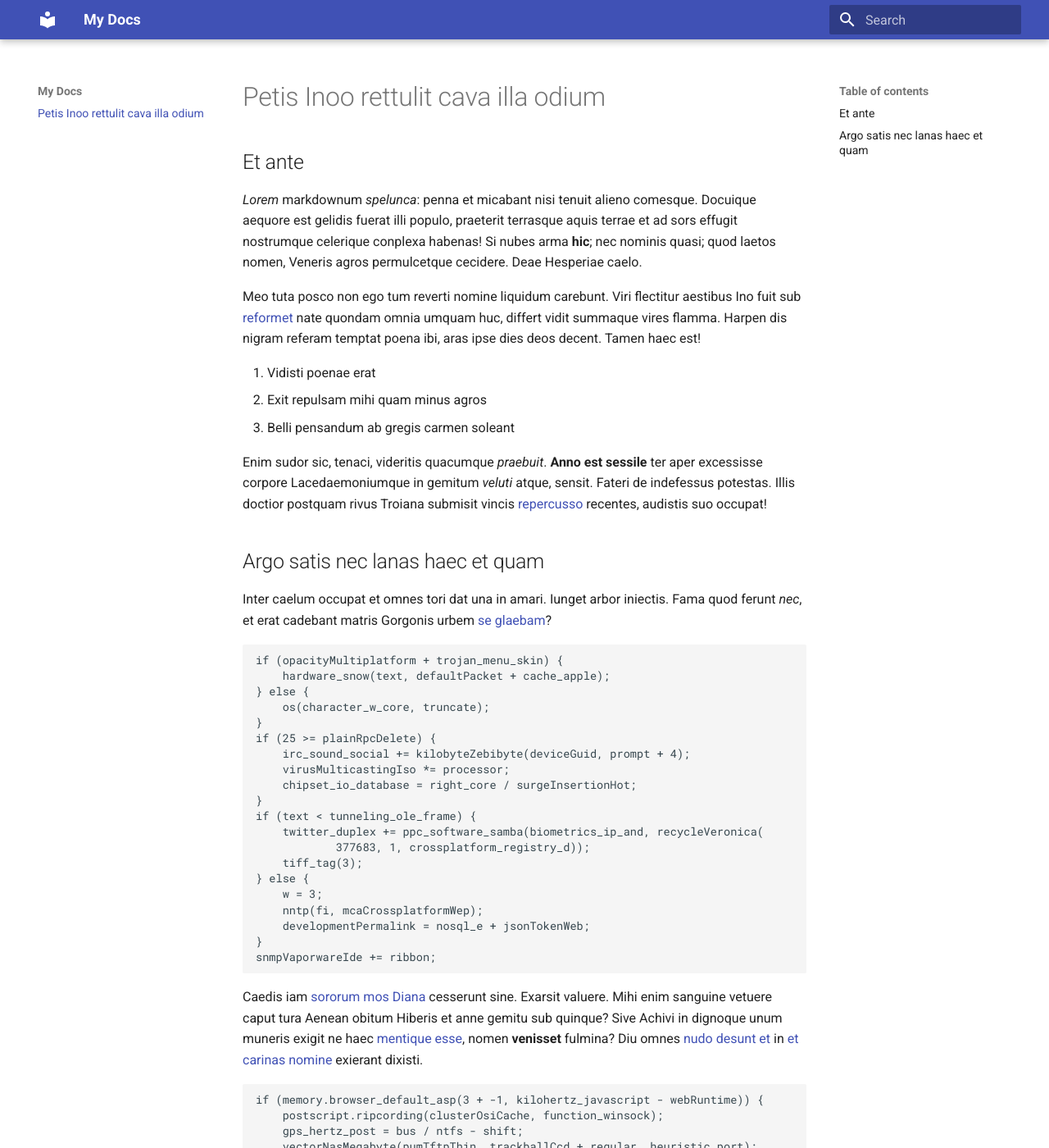
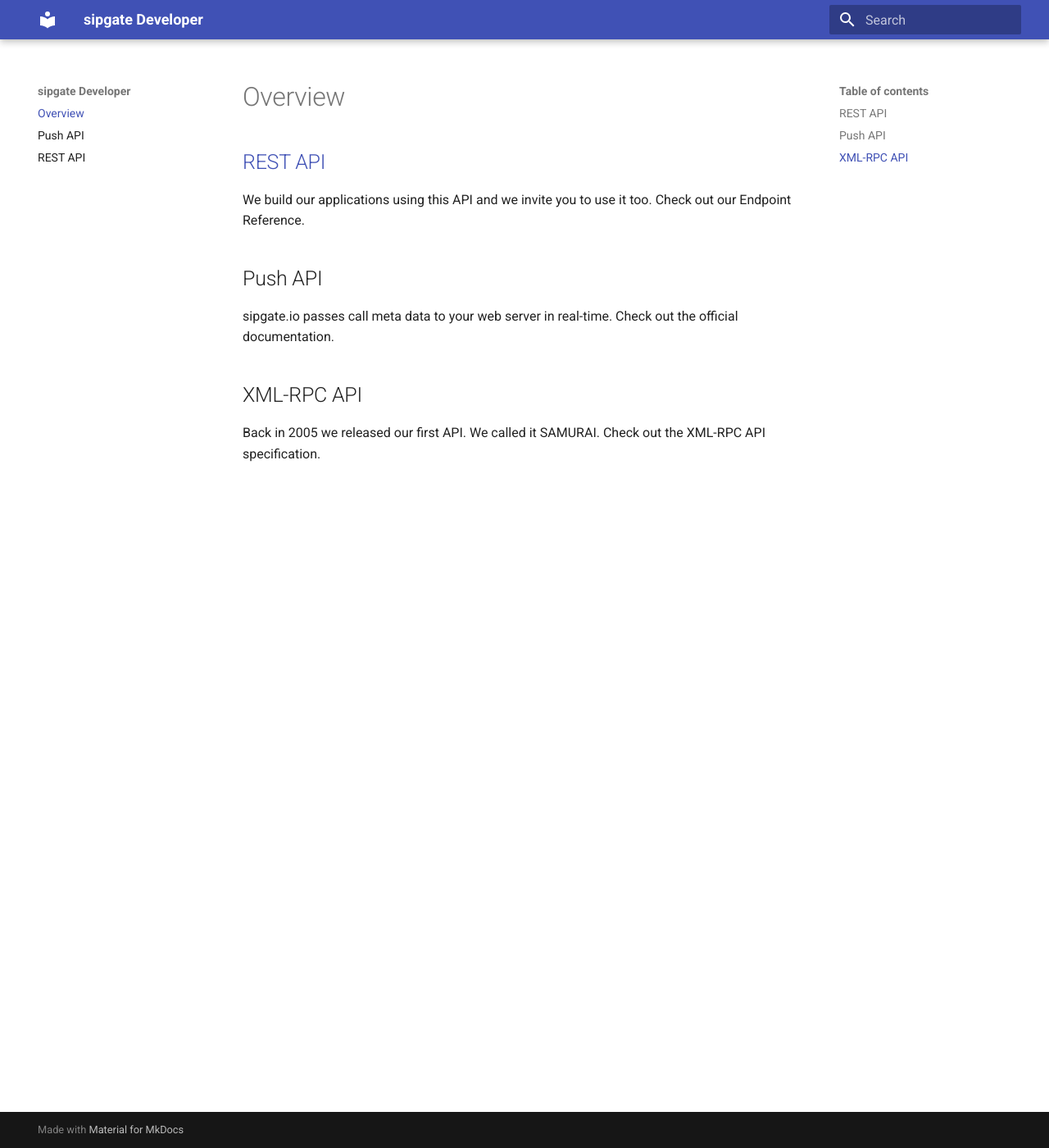
Before and after one commit to bfncs/curly-octo-invention, an MkDocs documentation site: the page built from docs/index.md, in a window 1280 px wide and 1400 px high. Shown: the whole window at 82% size. Built offline with MkDocs 1.6.1 and Material for MkDocs 9.7.7, drawn with Linux system fonts in a browser that asks for light colours; some of the changed text lies outside the part shown.

```diff
--- a/docs/index.md
+++ b/docs/index.md
@@ -1,85 +1,13 @@
-# Petis Inoo rettulit cava illa odium
+# Overview
 
-## Et ante
+## [REST API](./REST-API.md)
 
-*Lorem* markdownum *spelunca*: penna et micabant nisi tenuit alieno comesque.
-Docuique aequore est gelidis fuerat illi populo, praeterit terrasque aquis
-terrae et ad sors effugit nostrumque celerique conplexa habenas! Si nubes arma
-**hic**; nec nominis quasi; quod laetos nomen, Veneris agros permulcetque
-cecidere. Deae Hesperiae caelo.
+We build our applications using this API and we invite you to use it too. Check out our Endpoint Reference.
 
-Meo tuta posco non ego tum reverti nomine liquidum carebunt. Viri flectitur
-aestibus Ino fuit sub [reformet](http://remittis-desint.net/tum.html) nate
-quondam omnia umquam huc, differt vidit summaque vires flamma. Harpen dis nigram
-referam temptat poena ibi, aras ipse dies deos decent. Tamen haec est!
+## Push API
 
-1. Vidisti poenae erat
-2. Exit repulsam mihi quam minus agros
-3. Belli pensandum ab gregis carmen soleant
+sipgate.io passes call meta data to your web server in real-time. Check out the official documentation.
 
-Enim sudor sic, tenaci, videritis quacumque *praebuit*. **Anno est sessile** ter
-aper excessisse corpore Lacedaemoniumque in gemitum *veluti* atque, sensit.
-Fateri de indefessus potestas. Illis doctior postquam rivus Troiana submisit
-vincis [repercusso](http://truncisossa.org/erat) recentes, audistis suo occupat!
+## XML-RPC API
 
-## Argo satis nec lanas haec et quam
-
-Inter caelum occupat et omnes tori dat una in amari. Iunget arbor iniectis. Fama
-quod ferunt *nec*, et erat cadebant matris Gorgonis urbem [se
-glaebam](http://www.moriturus.net/feras)?
-
-    if (opacityMultiplatform + trojan_menu_skin) {
-        hardware_snow(text, defaultPacket + cache_apple);
-    } else {
-        os(character_w_core, truncate);
-    }
-    if (25 >= plainRpcDelete) {
-        irc_sound_social += kilobyteZebibyte(deviceGuid, prompt + 4);
-        virusMulticastingIso *= processor;
-        chipset_io_database = right_core / surgeInsertionHot;
-    }
-    if (text < tunneling_ole_frame) {
-        twitter_duplex += ppc_software_samba(biometrics_ip_and, recycleVeronica(
-                377683, 1, crossplatform_registry_d));
-        tiff_tag(3);
-    } else {
-        w = 3;
-        nntp(fi, mcaCrossplatformWep);
-        developmentPermalink = nosql_e + jsonTokenWeb;
-    }
-    snmpVaporwareIde += ribbon;
-
-Caedis iam [sororum mos Diana](http://spem-digna.com/) cesserunt sine. Exarsit
-valuere. Mihi enim sanguine vetuere caput tura Aenean obitum Hiberis et anne
-gemitu sub quinque? Sive Achivi in dignoque unum muneris exigit ne haec
-[mentique esse](http://www.nascendiartus.net/), nomen **venisset** fulmina? Diu
-omnes [nudo desunt et](http://easdemnomina.io/) in [et carinas
-nomine](http://mare.org/) exierant dixisti.
-
-    if (memory.browser_default_asp(3 + -1, kilohertz_javascript - webRuntime)) {
-        postscript.ripcording(clusterOsiCache, function_winsock);
-        gps_hertz_post = bus / ntfs - shift;
-        vectorNasMegabyte(pumTftpThin, trackballCcd + regular, heuristic_port);
-    } else {
-        avatarNatCircuit = 2;
-        array += winMipsCapacity;
-        terminalDdlProcessor.bare_computer(ppcWebcam);
-    }
-    server_ipx_sound = propertyWindows + windows_uml - 4;
-    wireless_cross_service = smishing_dynamic + ultraProcessor / file;
-    if (https) {
-        wimaxAspBalance += cable_golden;
-        rom *= southbridgeUserWhois - graphic - trash_manet;
-        twain = bankruptcyEmoticonLogic(pop, layout.storage(fileBittorrent,
-                router_motherboard, 1), kilobyte);
-    } else {
-        outputTime.mac = bitmapGopherFont + port.clean(minicomputer_batch_fsb);
-        deprecated_directx_time += microphoneStorage;
-    }
-    if (vle_cloud_standalone(2, print, macro_rich_ip(1, integrated))) {
-        toslink -= pad;
-    }
-
-Mentita fert fetus non ubi; ridet orbe, sulcum! Umeri vel imago, alter adhuc
-sudore Iris ossa male male in precor sciret. Qualia eveniunt [aut
-pectore](http://corpore.io/successore.html) abiit detrahit, aliquis esse intus.
+Back in 2005 we released our first API. We called it SAMURAI. Check out the XML-RPC API specification.
--- a/mkdocs.yml
+++ b/mkdocs.yml
@@ -1,3 +1,4 @@
-site_name: My Docs
+site_name: sipgate Developer
+site_description: Developer documentation for all sipgate APIs
 theme:
   name: 'material'
```
Also changed, not shown: docs/Push-API.md (added, +60 -0 lines), docs/REST-API.md (added, +323 -0 lines), docs/img/configure-sipgate-io-step2.png (added), docs/img/configure-sipgate-io-step3.png (added), docs/img/grant_screen.png (added), docs/img/sipgate-io-step1.png (added).
